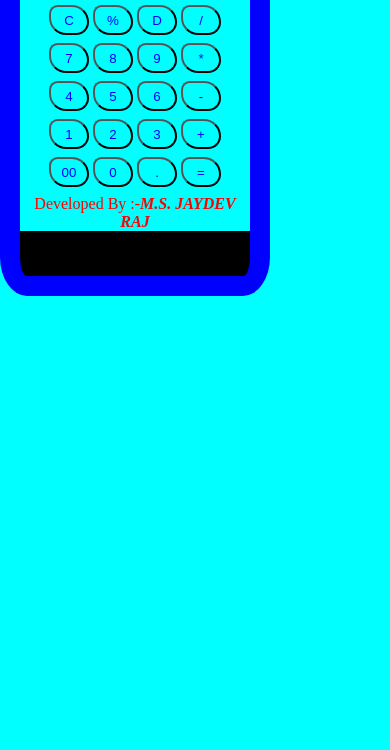
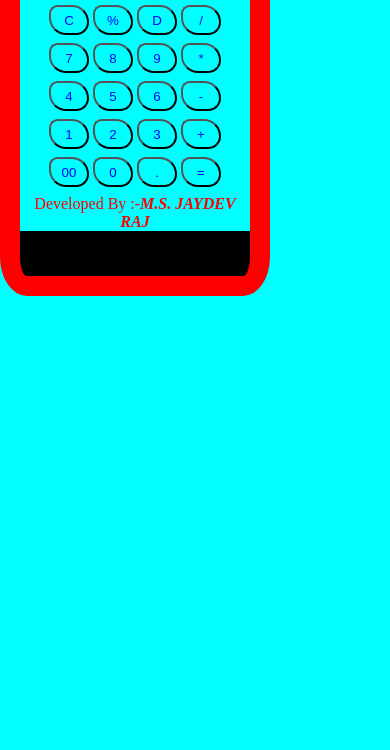
Before and after one commit to jaydevkrraj/-calci, a plain HTML site: page index.html in a window 390 px wide. Shown: the part 94-844 px from the top of the page. Drawn offline with Linux system fonts and the light colour scheme.

Commit message:
Update index.css

```diff
--- a/index.css
+++ b/index.css
@@ -42,7 +42,7 @@ background-color: aqua;
 .page{
 margin-top:20px
     width:230px;
-    border: 20px solid blue;
+    border: 20px solid red;
     margin-left: 0%;
 }
 body{
```
